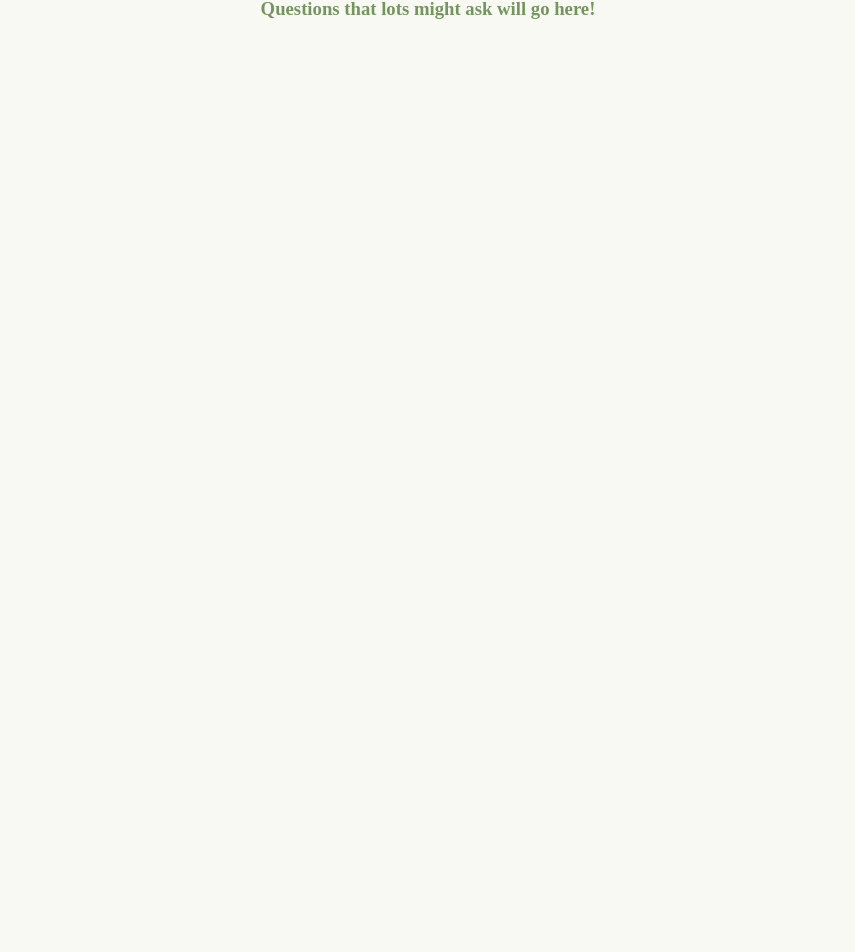
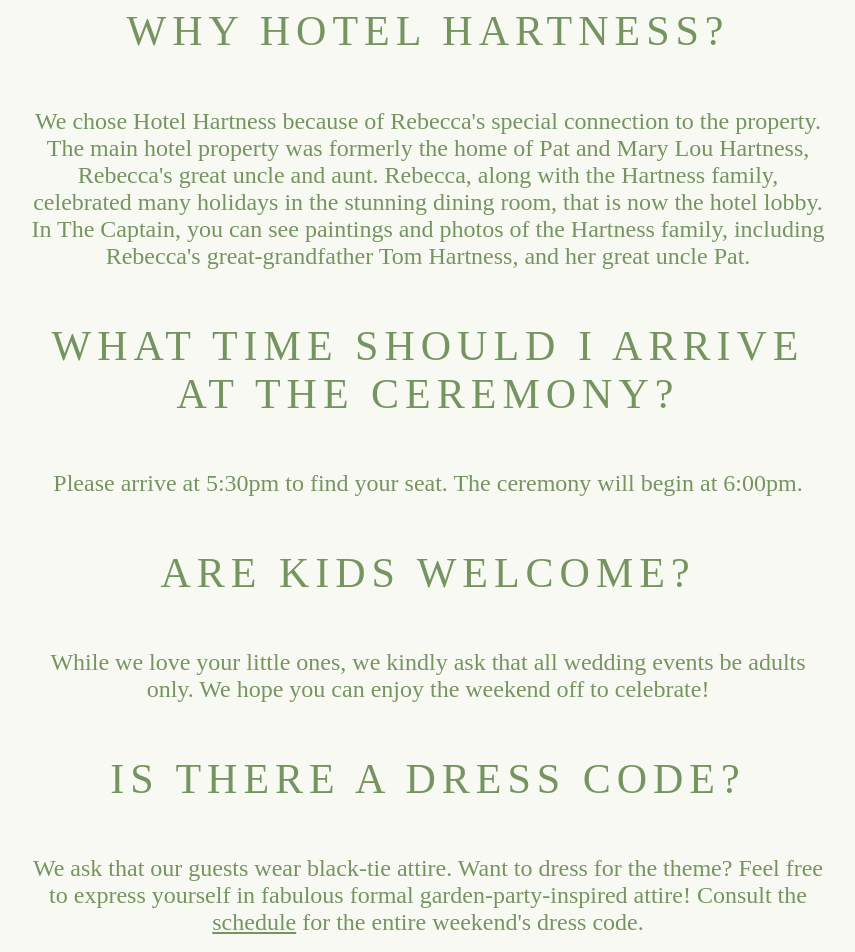
Before and after one commit to colecrum26/wedding, a React (Create React App) app in the folder wedding-website/: page /questions in a window 1280 px wide. Shown: the part 251-1203 px from the top of the page, without its empty margins (212-1067 px from the left). Before the commit the page ends 800 px from the top, so only its background shows below. Built offline with nearby package versions, Linux system fonts and the light colour scheme.

Commit message:
FAQ done; minor style tweaks

```diff
--- a/wedding-website/src/App.css
+++ b/wedding-website/src/App.css
@@ -4,6 +4,7 @@
   --primary-background: #f9f9f3;
   --primary-green: rgb(117, 149, 96);
   --accent-darkGreen: rgb(79, 104, 61);
+  --accent-darkerGreen: rgb(51, 76, 33);
 }
 
 * {
@@ -36,6 +37,7 @@
   position: -webkit-sticky;
   top: 0;
   background-color: var(--primary-background);
+  width: 100%;
 }
 .header-main {
   font-family: "Cormorant Infant";
@@ -52,6 +54,7 @@
   flex-direction: column;
   align-items: center;
   margin-bottom: 20px;
+  width: inherit;
 }
 
 form {
@@ -112,9 +115,17 @@
   color: white !important;
   padding: 5px 20px;
   border-radius: 2px;
+  box-shadow: 1.1px 1px 2px var(--accent-darkerGreen);
+  font-size: 18px;
 }
 .faux:hover {
   background-color: var(--accent-darkGreen);
+}
+.faux:active {
+  box-shadow: none;
+}
+.faux.special-case {
+  margin: 12px;
 }
 
 .address-link {
@@ -177,3 +188,22 @@
 .instructions {
   font-size: 18px;
 }
+
+.question {
+  width: 800px;
+}
+
+.in-copy-link {
+  text-decoration: underline;
+}
+
+.travel-option {
+  width: 800px;
+  margin-bottom: 40px;
+}
+.travel-option p {
+  margin: 12px;
+}
+.block {
+  font-size: 18px;
+}
--- a/wedding-website/src/pages/faq.jsx
+++ b/wedding-website/src/pages/faq.jsx
@@ -5,7 +5,47 @@
     <div className="page-container">
       <Header />
       <div className="content-wrapper">
-        <h3>Questions that lots might ask will go here!</h3>
+        <div className="question">
+          <h1 className="header-main">WHY HOTEL HARTNESS?</h1>
+          <p>
+            We chose Hotel Hartness because of Rebecca's special connection to
+            the property. The main hotel property was formerly the home of Pat
+            and Mary Lou Hartness, Rebecca's great uncle and aunt. Rebecca,
+            along with the Hartness family, celebrated many holidays in the
+            stunning dining room, that is now the hotel lobby. In The Captain,
+            you can see paintings and photos of the Hartness family, including
+            Rebecca's great-grandfather Tom Hartness, and her great uncle Pat.
+          </p>
+        </div>
+        <div className="question">
+          <h1 className="header-main">
+            WHAT TIME SHOULD I ARRIVE AT THE CEREMONY?
+          </h1>
+          <p>
+            Please arrive at 5:30pm to find your seat. The ceremony will begin
+            at 6:00pm.
+          </p>
+        </div>
+        <div className="question">
+          <h1 className="header-main">ARE KIDS WELCOME?</h1>
+          <p>
+            While we love your little ones, we kindly ask that all wedding
+            events be adults only. We hope you can enjoy the weekend off to
+            celebrate!
+          </p>
+        </div>
+        <div className="question">
+          <h1 className="header-main">IS THERE A DRESS CODE?</h1>
+          <p>
+            We ask that our guests wear black-tie attire. Want to dress for the
+            theme? Feel free to express yourself in fabulous formal
+            garden-party-inspired attire! Consult the{" "}
+            <a href="/schedule" className="in-copy-link">
+              schedule
+            </a>{" "}
+            for the entire weekend's dress code.
+          </p>
+        </div>
       </div>
     </div>
   );
--- a/wedding-website/src/pages/index.js
+++ b/wedding-website/src/pages/index.js
@@ -7,7 +7,7 @@
 import ThingsToDo from "./ttd";
 import FAQ from "./faq";
 import RSVPSearch from "./rsvp.search";
-import RSVPRespond from "./rsvp.respond";
+import RSVPRespond from "../components/rsvp.respond";
 
 
 export { Home, Schedule, Travel, Registry, Gallery, WeddingParty, ThingsToDo, FAQ, RSVPSearch, RSVPRespond };
--- a/wedding-website/src/pages/rsvp.search.jsx
+++ b/wedding-website/src/pages/rsvp.search.jsx
@@ -1,6 +1,6 @@
 import { useEffect, useState } from "react";
 import Header from "../components/header";
-import RSVPRespond from "./rsvp.respond";
+import RSVPRespond from "../components/rsvp.respond";
 
 export default function RSVPSearch() {
   const [guestList, setGuestList] = useState([]);
--- a/wedding-website/src/pages/travel.jsx
+++ b/wedding-website/src/pages/travel.jsx
@@ -1,16 +1,69 @@
 import Header from "../components/header";
+import { NavLink } from "react-router-dom";
 
 export default function Travel() {
   return (
     <div className="page-container">
       <Header />
       <div className="content-wrapper">
-                {/* fix spacing */}
-                {/* link to HH website */}
+        <div className="travel-option">
           <span>Hotel</span>
           <h1 className="header-main">HOTEL HARTNESS</h1>
+          <a
+            href="https://maps.app.goo.gl/Pn66RdexLmsiRoft7"
+            className="address-link"
+            target="_blank"
+            rel="noreferrer"
+          >
+            120 Halston Avenue, Greenville, SC 29615
+          </a>
+          <p className="block">Room blocks are reserved under Norwood-Crumrine Wedding</p>
+          <p className="block">Discount Code: NorwoodCrumrine</p>
+          <NavLink
+            className="faux"
+            to="https://www.hotelhartness.com/"
+            target="_blank"
+            rel="noreferrer"
+          >
+            View
+          </NavLink>
+        </div>
+        <div className="travel-option">
+          <span>Hotel</span>
+          <h1 className="header-main">
+            COURTYARD GREENVILLE-SPARTANBURG AIRPORT
+          </h1>
+          <a
+            href="https://maps.app.goo.gl/By7KX6N7Mr9gFVg96"
+            className="address-link"
+            target="_blank"
+            rel="noreferrer"
+          >
+            115 The Parkway, Greenville, SC 29615
+          </a>
+          <NavLink
+            className="faux special-case"
+            to="https://www.marriott.com/en-us/hotels/gspph-courtyard-greenville-spartanburg-airport/overview/?scid=f2ae0541-1279-4f24-b197-a979c79310b0"
+            target="_blank"
+            rel="noreferrer"
+          >
+            View
+          </NavLink>
+        </div>
+        <div className="travel-option">
           <span>Flight</span>
-                <h1 className="header-main">GREENVILLE-SPARTANBURG INTL AIRPORT (GSP)</h1>
+          <h1 className="header-main">
+            GREENVILLE-SPARTANBURG INT'L AIRPORT (GSP)
+          </h1>
+          <NavLink
+            className="faux"
+            to="https://gspairport.com/"
+            target="_blank"
+            rel="noreferrer"
+          >
+            View
+          </NavLink>
+        </div>
       </div>
     </div>
   );
```
Also changed, not shown: wedding-website/src/components/rsvp.respond.jsx (renamed from wedding-website/src/pages/rsvp.respond.jsx). Lines whose indentation alone changed are shown as unchanged.
